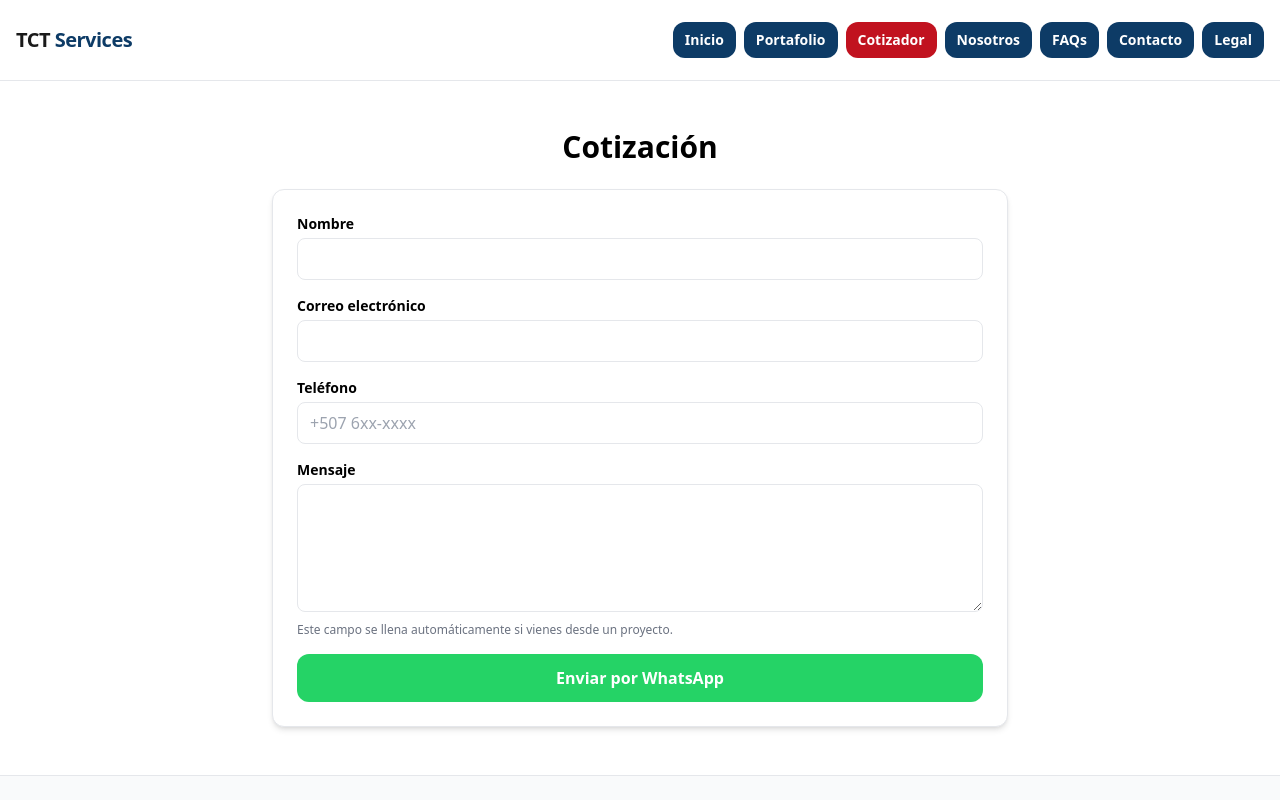
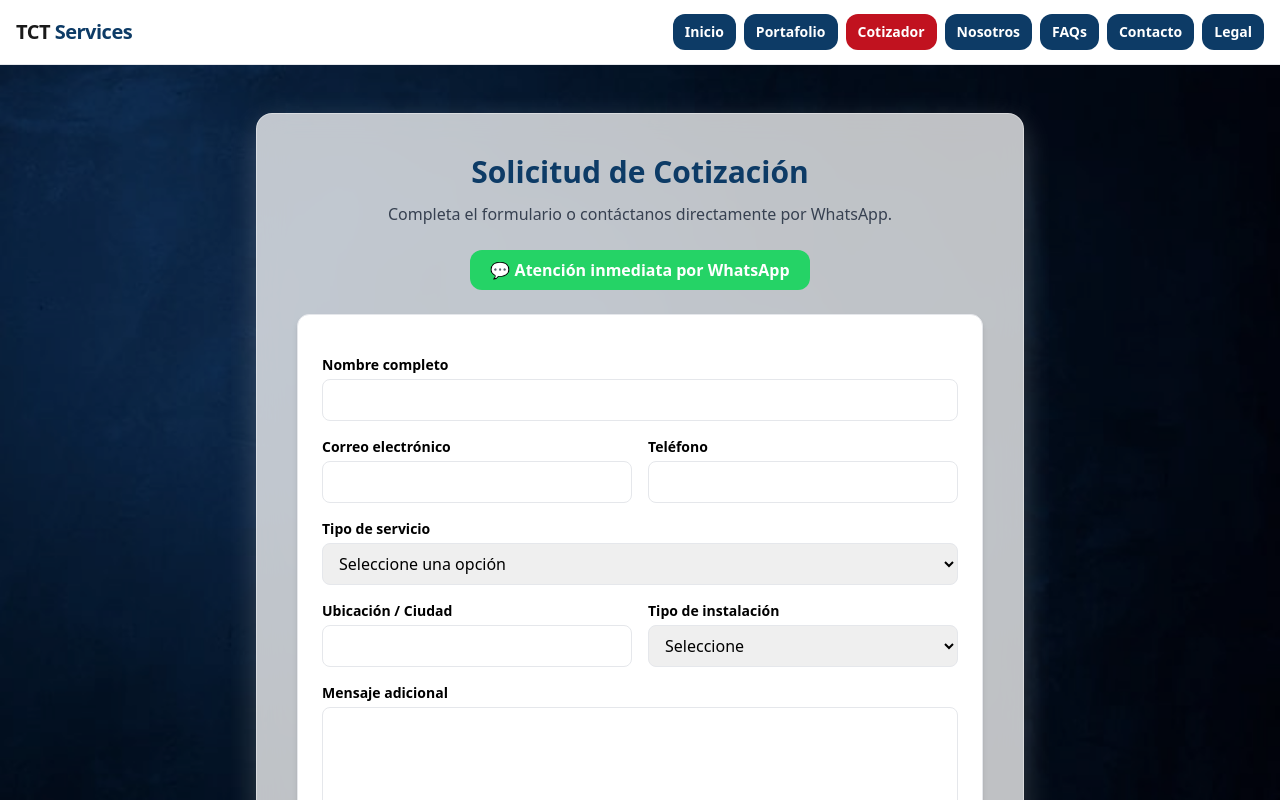
Before and after one commit to eteruel21/tct-portfolio, a React (Vite) app: page /cotizador in a window 1280 px wide. Shown: the top 800 px of the page. Built offline with nearby package versions, Linux system fonts and the light colour scheme.

Commit message:
Configuración final de FormSubmit

```diff
--- a/src/App.jsx
+++ b/src/App.jsx
@@ -10,8 +10,8 @@ export default function App() {
   return (
     <div className="min-h-screen flex flex-col bg-white">
       {/* MENÚ SUPERIOR */}
-        <header className="sticky top-0 z-35 bg-white/95 backdrop-blur border-b">
-          <div className="max-w-7xl mx-auto px-4 h-20 flex items-center justify-between">
+        <header className="sticky top-0 z-30 bg-white/95 backdrop-blur border-b">
+          <div className="max-w-7xl mx-auto px-4 h-16 flex items-center justify-between">
             {/* Logo principal permanece igual */}
             <NavLink
               to="/"
--- a/src/PortfolioGaleria.jsx
+++ b/src/PortfolioGaleria.jsx
@@ -153,9 +153,7 @@ export default function PortfolioGaleria() {
           </div>
 
           <div className="flex flex-wrap gap-2">
-            {[...CATEGORIAS]
-              .sort((a, b) => a.label.localeCompare(b.label))
-              .map((c) => (
+            {CATEGORIAS.map((c) => (
               <button
                 key={c.id}
                 onClick={() => setCat(c.id)}
--- a/src/index.css
+++ b/src/index.css
@@ -1,3 +1,13 @@
 @tailwind base;
 @tailwind components;
 @tailwind utilities;
+@keyframes fadeInUp {
+  0% {
+    opacity: 0;
+    transform: translateY(20px);
+  }
+  100% {
+    opacity: 1;
+    transform: translateY(0);
+  }
+}
--- a/src/pages/Cotizador.jsx
+++ b/src/pages/Cotizador.jsx
@@ -1,16 +1,18 @@
+import { useState, useEffect } from "react";
 import { useSearchParams } from "react-router-dom";
-import { useState, useEffect } from "react";
-
-// Cambia este número por el tuyo (sin símbolos ni espacios)
-const WHATSAPP_NUMBER = "50761163672";
 
 export default function Cotizador() {
   const [searchParams] = useSearchParams();
   const mensajeInicial = searchParams.get("mensaje") || "";
+  const BASE = import.meta.env.BASE_URL || "/"; // agrega esto
+
   const [formData, setFormData] = useState({
     nombre: "",
     email: "",
     telefono: "",
+    servicio: "",
+    ubicacion: "",
+    tipo: "",
     mensaje: mensajeInicial,
   });
 
@@ -25,33 +27,95 @@ export default function Cotizador() {
     setFormData((prev) => ({ ...prev, [name]: value }));
   };
 
-  const handleSubmit = (e) => {
-    e.preventDefault();
+  const numero = "50761163672";
 
-    const texto = `
-*Solicitud de cotización* 🧾
+  const generarMensaje = () => {
+    const base = formData.servicio || "uno de los servicios de TCT Services";
+    return `
+      Hola, soy ${formData.nombre || "un cliente interesado"}.
+      Quisiera cotizar el servicio de ${base}.
+      Ubicación: ${formData.ubicacion || "No especificada"}.
+      Tipo de instalación: ${formData.tipo || "No especificado"}.
+      Mensaje adicional: ${formData.mensaje || "N/A"}.
+      Correo: ${formData.email || "No indicado"}.
+      Teléfono: ${formData.telefono || "No indicado"}.
+    `;
+  };
 
-*Nombre:* ${formData.nombre}
-*Correo:* ${formData.email}
-*Teléfono:* ${formData.telefono || "No indicado"}
-
-*Mensaje:*
-${formData.mensaje}
-    `;
-
-    const url = `https://wa.me/${WHATSAPP_NUMBER}?text=${encodeURIComponent(texto)}`;
-    window.open(url, "_blank", "noopener,noreferrer");
+  const handleWhatsApp = () => {
+    const texto = generarMensaje();
+    const url = `https://wa.me/${numero}?text=${encodeURIComponent(texto)}`;
+    window.open(url, "_blank");
   };
 
   return (
-    <section className="max-w-3xl mx-auto px-4 py-12">
-      <h1 className="text-3xl font-bold text-center mb-6">Cotización</h1>
+    <section
+      className="relative min-h-screen flex items-center justify-center px-4 py-12"
+      style={{
+        backgroundImage: `url(${BASE}images/fondo_inicio.jpg)`,
+        backgroundSize: "cover",
+        backgroundPosition: "center",
+        backgroundRepeat: "no-repeat",
+      }}
+    >
+      {/* Capa oscura para contraste */}
+      <div className="absolute inset-0 bg-black/40"></div>
+
+      {/* Contenedor principal */}
+      <div
+        className="
+          relative z-10 max-w-3xl w-full
+          bg-white/75 backdrop-blur-lg
+          p-10 rounded-2xl
+          border border-white/40
+          shadow-[0_10px_30px_rgba(255,255,255,0.2)]
+          transform translate-y-10 opacity-0
+          animate-fadeInUp
+          md:hover:translate-y-2
+          md:hover:shadow-[0_20px_60px_rgba(13,59,102,0.45)]
+          transition-all duration-500 ease-out
+          hover:border-[#0D3B66]/60
+        "
+      >
+        {/* Encabezado */}
+        <h1 className="text-3xl font-bold mb-3 text-[#0D3B66] text-center">
+          Solicitud de Cotización
+        </h1>
+        <p className="text-gray-700 text-center mb-6">
+          Completa el formulario o contáctanos directamente por WhatsApp.
+        </p>
+        <div className="flex justify-center mb-6">
+          <a
+            href={`https://wa.me/${numero}?text=${encodeURIComponent(
+              "Hola, deseo información sobre los servicios de TCT Services."
+            )}`}
+            target="_blank"
+            rel="noopener noreferrer"
+            className="inline-flex items-center justify-center gap-2 px-5 py-2 rounded-xl bg-[#25D366] text-white font-semibold hover:bg-[#1DA851] transition"
+          >
+            💬 Atención inmediata por WhatsApp
+          </a>
+        </div>
+
+        {/* Formulario */}
         <form
-        onSubmit={handleSubmit}
+          action="https://formsubmit.co/tctservice19@gmail.com"
+          method="POST"
           className="space-y-4 bg-white shadow-md rounded-xl p-6 border border-gray-200"
         >
+          <input type="hidden" name="_captcha" value="false" />
+          <input type="hidden" name="_template" value="table" />
+          <input
+            type="hidden"
+            name="_next"
+            value="https://eteruel21.github.io/tct-portfolio/gracias.html"
+          />
+
+          {/* Nombre */}
           <div>
-          <label className="block text-sm font-semibold mb-1">Nombre</label>
+            <label className="block text-sm font-semibold mb-1">
+              Nombre completo
+            </label>
             <input
               type="text"
               name="nombre"
@@ -62,8 +126,12 @@ ${formData.mensaje}
             />
           </div>
 
+          {/* Email y Teléfono */}
+          <div className="grid grid-cols-1 md:grid-cols-2 gap-4">
             <div>
-          <label className="block text-sm font-semibold mb-1">Correo electrónico</label>
+              <label className="block text-sm font-semibold mb-1">
+                Correo electrónico
+              </label>
               <input
                 type="email"
                 name="email"
@@ -73,40 +141,112 @@ ${formData.mensaje}
                 required
               />
             </div>
-
             <div>
-          <label className="block text-sm font-semibold mb-1">Teléfono</label>
+              <label className="block text-sm font-semibold mb-1">
+                Teléfono
+              </label>
               <input
                 type="text"
                 name="telefono"
                 value={formData.telefono}
                 onChange={handleChange}
                 className="w-full border rounded-lg px-3 py-2"
-            placeholder="+507 6xx-xxxx"
+                required
               />
             </div>
+          </div>
 
+          {/* Servicio */}
           <div>
-          <label className="block text-sm font-semibold mb-1">Mensaje</label>
+            <label className="block text-sm font-semibold mb-1">
+              Tipo de servicio
+            </label>
+            <select
+              name="servicio"
+              value={formData.servicio}
+              onChange={handleChange}
+              className="w-full border rounded-lg px-3 py-2"
+              required
+            >
+              <option value="">Seleccione una opción</option>
+              <option value="Sistema de Parking">Sistema de Parking</option>
+              <option value="Control de Acceso">Control de Acceso</option>
+              <option value="CCTV">CCTV</option>
+              <option value="Alarma de Incendio">Alarma de Incendio</option>
+              <option value="Alarma de Robo">Alarma de Robo</option>
+              <option value="Automatización / Casa Inteligente">
+                Automatización / Casa Inteligente
+              </option>
+            </select>
+          </div>
+
+          {/* Ubicación y Tipo */}
+          <div className="grid grid-cols-1 md:grid-cols-2 gap-4">
+            <div>
+              <label className="block text-sm font-semibold mb-1">
+                Ubicación / Ciudad
+              </label>
+              <input
+                type="text"
+                name="ubicacion"
+                value={formData.ubicacion}
+                onChange={handleChange}
+                className="w-full border rounded-lg px-3 py-2"
+                required
+              />
+            </div>
+            <div>
+              <label className="block text-sm font-semibold mb-1">
+                Tipo de instalación
+              </label>
+              <select
+                name="tipo"
+                value={formData.tipo}
+                onChange={handleChange}
+                className="w-full border rounded-lg px-3 py-2"
+              >
+                <option value="">Seleccione</option>
+                <option value="Residencial">Residencial</option>
+                <option value="Comercial">Comercial</option>
+                <option value="Industrial">Industrial</option>
+              </select>
+            </div>
+          </div>
+
+          {/* Mensaje */}
+          <div>
+            <label className="block text-sm font-semibold mb-1">
+              Mensaje adicional
+            </label>
             <textarea
               name="mensaje"
               value={formData.mensaje}
               onChange={handleChange}
               className="w-full border rounded-lg px-3 py-2 h-32"
-            required
             />
-          <p className="text-xs text-gray-500 mt-1">
-            Este campo se llena automáticamente si vienes desde un proyecto.
-          </p>
           </div>
 
+          {/* Botones */}
+          <div className="flex flex-col md:flex-row gap-4 mt-6">
             <button
               type="submit"
-          className="w-full bg-[#25D366] text-white py-3 rounded-xl font-semibold hover:bg-[#1EBE59]"
+              className="flex-1 bg-[#0D3B66] text-white py-3 rounded-xl font-semibold hover:bg-[#1B4F72]"
             >
-          Enviar por WhatsApp
+              Enviar por correo
             </button>
+
+            <button
+              type="button"
+              onClick={handleWhatsApp}
+              className="flex-1 bg-[#25D366] text-white py-3 rounded-xl font-semibold hover:bg-[#1DA851]"
+            >
+              {formData.servicio
+                ? `Enviar cotización de ${formData.servicio} por WhatsApp`
+                : "Enviar por WhatsApp"}
+            </button>
+          </div>
         </form>
+      </div>
     </section>
   );
 }
--- a/src/pages/Nosotros.jsx
+++ b/src/pages/Nosotros.jsx
@@ -24,7 +24,7 @@ export default function Nosotros() {
 
         {/* Título principal */}
         <h1 className="text-4xl md:text-5xl font-extrabold mb-4 text-white">
-          TCT Sistemas
+          TCT Services
         </h1>
         <p className="text-lg md:text-xl text-gray-200 mb-12">
           Tecnología que protege, controla y automatiza tu mundo.
--- a/tailwind.config.cjs
+++ b/tailwind.config.cjs
@@ -1,5 +1,17 @@
 module.exports = {
-  content: ["./index.html","./src/**/*.{js,ts,jsx,tsx}"],
-  theme: { extend: {} },
+  content: ["./index.html", "./src/**/*.{js,ts,jsx,tsx}"],
+  theme: {
+    extend: {
+      keyframes: {
+        fadeInUp: {
+          "0%": { opacity: "0", transform: "translateY(20px)" },
+          "100%": { opacity: "1", transform: "translateY(0)" },
+        },
+      },
+      animation: {
+        fadeInUp: "fadeInUp 1s ease-out forwards",
+      },
+    },
+  },
   plugins: [],
 };
```
Also changed, not shown: 1 other file (tests, documents, lock files or other folders). Lines whose indentation alone changed are shown as unchanged.
